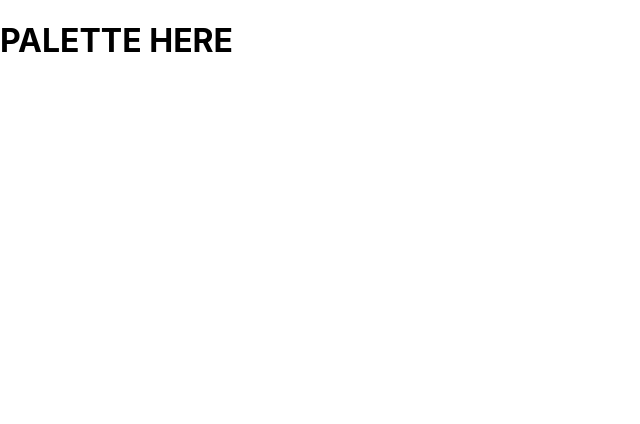
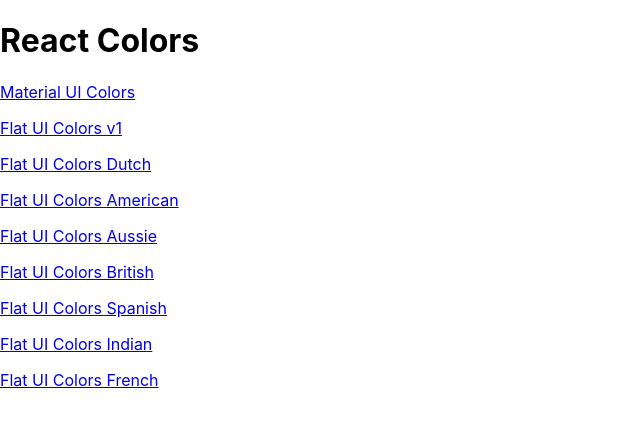
Before and after one commit to russstorms/React-Colors, a React (Create React App) app: page / in a window 1280 px wide. Shown: the top 424 px of the page, without its empty margins (0-640 px from the left). Built offline with nearby package versions, Linux system fonts and the light colour scheme.

Commit message:
palette links from landing page

```diff
--- a/src/App.js
+++ b/src/App.js
@@ -1,6 +1,7 @@
 import React, { Component } from 'react';
 import { Route, Switch } from 'react-router-dom';
 import Palette from './Palette';
+import PaletteList from './PaletteList';
 import seedColors from './seedColors';
 import { generatePalette } from './colorHelpers';
 
@@ -15,7 +16,7 @@
   render() {
     return (
       <Switch>
-        <Route exact path='/' render={() => <h1>PALETTE HERE</h1>} />
+        <Route exact path='/' render={() => <PaletteList palettes={seedColors} />} />
         <Route
           exact
           path='/palette/:id'
@@ -28,10 +29,6 @@
           )}
         />
       </Switch>
-
-      // <div>
-      //   <Palette palette={generatePalette(seedColors[4])}/>
-      // </div>
     );
   }
 }
--- a/src/Navbar.js
+++ b/src/Navbar.js
@@ -1,4 +1,5 @@
 import React, { Component } from 'react';
+import { Link } from 'react-router-dom';
 import Select from "@material-ui/core/Select";
 import MenuItem from '@material-ui/core/MenuItem';
 import Snackbar from '@material-ui/core/Snackbar';
@@ -35,7 +36,7 @@
     return(
       <header className='Navbar'>
         <div className='logo'>
-          <a href='#'>reactcolorpicker</a>
+          <Link to={'/'}>reactcolorpicker</Link>
         </div>
         <div className='slider-container'>
           <span>
--- /dev/null
+++ b/src/PaletteList.js
@@ -0,0 +1,20 @@
+import React, { Component } from 'react';
+import { Link } from 'react-router-dom';
+
+class PaletteList extends Component {
+  render() {
+    const { palettes } = this.props;
+    return(
+      <div>
+        <h1>React Colors</h1>
+        {palettes.map(palette => (
+          <p>
+            <Link to={`/palette/${palette.id}`}>{palette.paletteName}</Link>
+          </p>
+        ))}
+      </div>
+    )
+  }
+}
+
+export default PaletteList;
```
